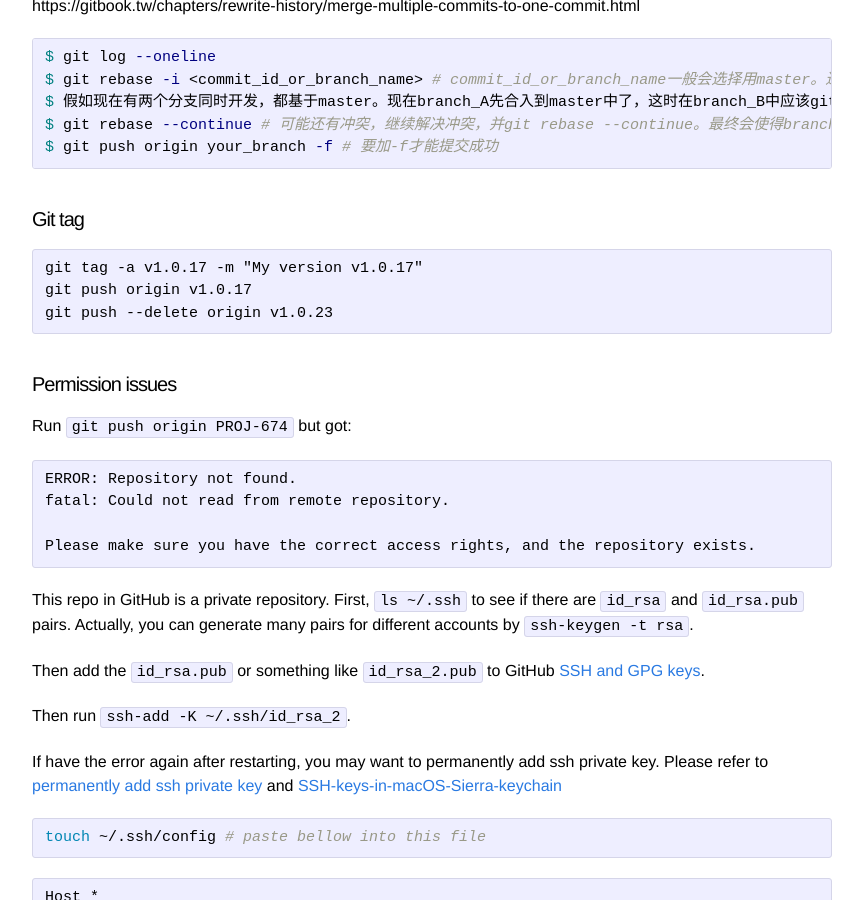
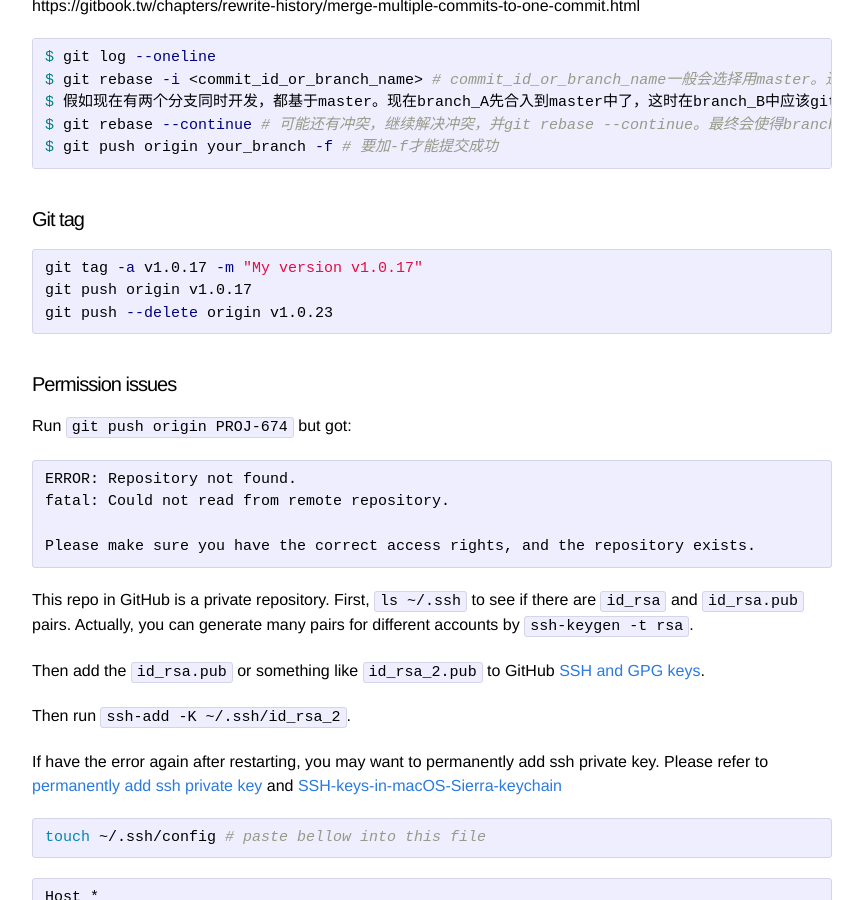
Before and after one commit to gazeldx/gazeldx.github.io, a Jekyll site: the page built from _posts/2014-10-27-git-command.markdown, in a window 1280 px wide and 900 px high, scrolled down 1952 px. Shown: the whole window, without its empty margins (208-1071 px from the left). Built offline with Jekyll 4.4.1, drawn with Linux system fonts in a browser that asks for light colours.

Commit message:
Perfect 4 files.

`````diff
--- a/_posts/2014-08-08-welcome-to-jekyll.markdown
+++ b/_posts/2014-08-08-welcome-to-jekyll.markdown
@@ -10,13 +10,13 @@ To add new posts, simply add a file in the `_posts` directory that follows the c
 
 Jekyll also offers powerful support for code snippets:
 
-{% highlight ruby %}
+```ruby
 def print_hi(name)
   puts "Hi, #{name}"
 end
 print_hi('Tom')
 #=> prints 'Hi, Tom' to STDOUT.
-{% endhighlight %}
+```
 
 Check out the [Jekyll docs][jekyll] for more info on how to get the most out of Jekyll. File all bugs/feature requests at [Jekyll's GitHub repo][jekyll-gh].
 
--- a/_posts/2014-10-27-git-command.markdown
+++ b/_posts/2014-10-27-git-command.markdown
@@ -6,43 +6,49 @@ categories: git
 ---
 
 #### 简单的git代码提交流程
+
 * 平时开发，在本地建一个'branch 你的姓名'，如'branch zhangsan'，并把开发代码提交到remote的'branch 你的姓名'。测试确认无问题后合入master
 * 'branch master'作为产品更新的唯一branch
 * 如果涉及到某个功能需要多人合作完成，这时把自己已经完成，并无不可运行错误的代码，从'branch 你的姓名'合入到'branch develop'中，等develop测试完毕，合入到master中
 
 **可能涉及的一些git操作**
-{% highlight bash %}
+
+```shell
 $ git reset --hard a_commit # 强行回滚到某个旧版本，这在很多时候都很好用，比如分支错乱git rebase又不会用的时候
 $ git fetch # 如果git remote有更新，必须要fetch一下，否则可能找不到最新的commits
 $ git cherry-pick a_commit # 把某个commit放到当前本地branch
-{% endhighlight %}
+```
 
 #### git config
-{% highlight bash %}
+
+```shell
 $ git config --global user.email 'mail_zlj a-t 163.com' ＃Set email
 $ git config --global user.email #Show email
 $ git config --global user.name
 $ git config user.email # If we don't use the `--global`, that means we set in this git project we use another user.email. `git commit` and `git log` to see what difference. Then if it is displayed in GitHub, we can see another user is contributing if this email is an account of GitHub.
-{% endhighlight %}
+````
 
 #### git remote
-{% highlight bash %}
+
+```shell
 $ git remote add origin https://github.com/gazeldx/duokong.git #Add a remote URL
 $ git remote -v #List all remotes
 $ git remote set-url origin https://github.com/gazeldx/hutch.git
 $ git remote add upstream https://github.com/gocardless/hutch.git
 $ git ls-remote # list remote branches
-{% endhighlight %}
+```
 
 #### git push
-{% highlight bash %}
+
+```shell
 $ git push -u coding coding_local:master # Push to (coding master) remote branch from coding_local branch
-{% endhighlight %}
+```
 
 #### git branch
+
 http://nvie.com/posts/a-successful-git-branching-model/
 
-{% highlight bash %}
+```shell
 $ git branch # View local branches
 $ git branch -r # View remote branches
 $ git branch -d the_local_branch # Delete a local branch
@@ -50,51 +56,58 @@ $ git push origin --delete develop # Delete a remote branch develop.
 如何在remote上创建一个branch？下面两句即是，参考自：http://stackoverflow.com/questions/1519006/how-do-you-create-a-remote-git-branch
 $ git checkout -b your_branch # 切换到your_branch，如果your_branch不存在就创建它。这句话不会修改任何代码。
 $ git push <remote-name> <branch-name> # E.g: git push origin your_branch
-{% endhighlight %}
+```
 
-{% highlight bash %}
+```shell
 如何合入到master？下面几句即是，参考自：http://stackoverflow.com/questions/5601931/best-and-safest-way-to-merge-a-git-branch-into-master
 $ git checkout master
 $ git pull origin master
 $ git merge test
 $ git push origin master
 $ git log <path/branch>
-{% endhighlight %}
+```
 
 #### git stash
-{% highlight bash %}
+
+```shell
 $ 可以把一些改动先藏起来。这样就可以成功pull代码了，否则可能报错有冲突，不让你pull。pull完代码后，再git stash apply stash@{id}，就可以把本地藏起来的改动合入本地，可能需要你解决一下冲突。
 $ git stash list
 $ git stash show -p stash@{0} # 查看stash@{0}内容.stash@{0}可用0替换。下同。
 $ git stash apply stash@{0} # 将stash@{0}内容恢复到当前版本
-{% endhighlight %}
+```
 
 #### pull request
-{% highlight bash %}
+
+```shell
 https://help.github.com/articles/checking-out-pull-requests-locally/
 https://help.github.com/articles/merging-a-pull-request/
 $ git pull git://github.com/chenge/ruby-db-admin.git master # Merge from Pull request
-{% endhighlight %}
+```
 
 #### git rebase
+
 https://gitbook.tw/chapters/rewrite-history/merge-multiple-commits-to-one-commit.html
-{% highlight bash %}
+
+```shell
 $ git log --oneline
 $ git rebase -i <commit_id_or_branch_name> # commit_id_or_branch_name一般会选择用master。进入后，在界面中可以reorder(直接修改行的位置), squash(把若干commit合成一个)或（直接删除掉不需要的commit就可以删除commit了）
 $ 假如现在有两个分支同时开发，都基于master。现在branch_A先合入到master中了，这时在branch_B中应该git rebase -i master，然后`:q!`。如果有冲突，就修复冲突，然后把修复后的文件`git add`进来，然后
 $ git rebase --continue # 可能还有冲突，继续解决冲突，并git rebase --continue。最终会使得branch_B中的所有提交都在branch_A之后。所有人都这样做就完美了。
 $ git push origin your_branch -f # 要加-f才能提交成功
-{% endhighlight %}
+```
 
 #### Git tag
-```
+
+```shell
 git tag -a v1.0.17 -m "My version v1.0.17"
 git push origin v1.0.17
 git push --delete origin v1.0.23
 ```
 
 #### Permission issues
+
 Run `git push origin PROJ-674` but got:
+
 ```
 ERROR: Repository not found.
 fatal: Could not read from remote repository.
@@ -117,6 +130,7 @@ If have the error again after restarting, you may want to permanently add ssh pr
 ```shell
 touch ~/.ssh/config # paste bellow into this file
 ```
+
 ```
 Host *
   AddKeysToAgent yes
--- a/_posts/2024-03-27-Algorithm.markdown
+++ b/_posts/2024-03-27-Algorithm.markdown
@@ -6,7 +6,9 @@ categories: Algorithm
 ---
 
 # The time complexity of the algorithm
+
 * Call function recursively. Example one:
+
 ```python
 def func(n):
     if n <= 1: return n
@@ -25,6 +27,7 @@ counts = {
 So for this example, the time complexity of the algorithm is 2^n or 2**n (exponent, exponential).
 
 * Call function recursively. Example two:
+
 ```python
 def func(n):
     if n <= 1: return n
`````
Also changed, not shown: _posts/2020-09-14-Rails5-Session-Cookie-AuthenticityToken.md (+1 -0 lines).
